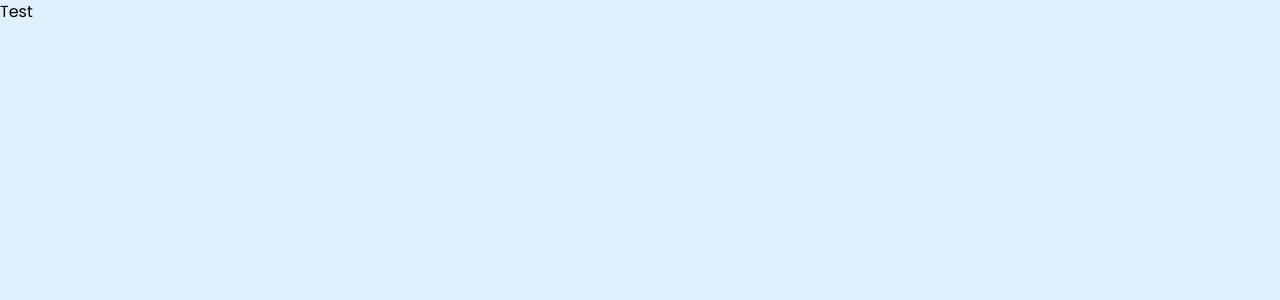
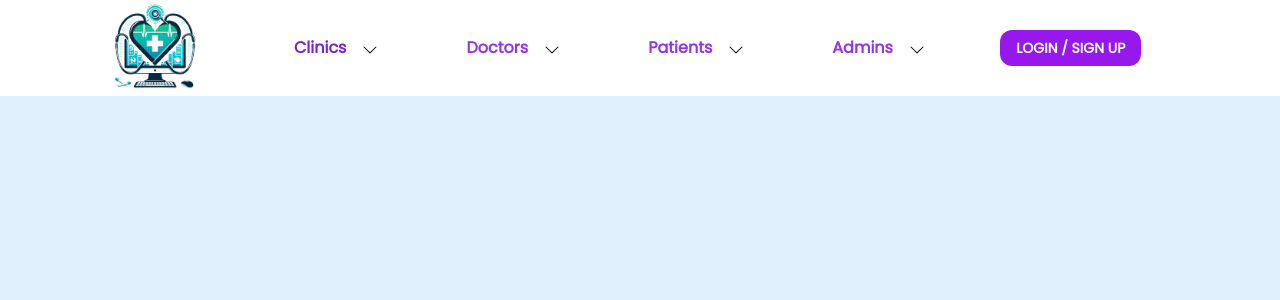
Before and after one commit to abdulkareemm/hospital_management_client, a React (Create React App) app: page / in a window 1280 px wide. Shown: the top 300 px of the page. Built offline with nearby package versions, Linux system fonts and the light colour scheme.

Commit message:
add navbar component

```diff
--- a/package.json
+++ b/package.json
@@ -50,6 +50,6 @@
     ]
   },
   "devDependencies": {
-    "tailwindcss": "^3.3.2"
+    "tailwindcss": "^3.4.10"
   }
 }
--- a/src/App.js
+++ b/src/App.js
@@ -1,8 +1,15 @@
 
+import { Toaster } from "react-hot-toast";
+import { BrowserRouter } from "react-router-dom";
+import {Nav} from "./components"
 function App() {
   return (
-    <div className="flex flex-col h-screen bg-[#e0f0fd] ">
+    <div className="flex flex-col h-screen bg-[#e0f0fd]">
+      <Toaster position="top-center" reverseOrder={true} />
+      <BrowserRouter>
+      <Nav/>
       Test
+      </BrowserRouter>
     </div>
   );
 }
--- /dev/null
+++ b/src/components/Navbar.jsx
@@ -0,0 +1,201 @@
+import React, { useEffect, useState } from "react";
+import { Link, useNavigate } from "react-router-dom";
+import { BsChevronDown } from "react-icons/bs";
+import logo from "../assets/images/logo.png";
+import { useDispatch, useSelector } from "react-redux";
+import { setUser } from "../redux/userSlice";
+
+const Navbar = () => {
+  const [navState, setNavState] = useState(false);
+  const { user } = useSelector((state) => state.user);
+  const navigate = useNavigate();
+  const dispatch = useDispatch();
+  const onNavScroll = () => {
+    if (window.scrollY > 30) {
+      setNavState(true);
+    } else {
+      setNavState(false);
+    }
+  };
+  useEffect(() => {
+    if (!user && localStorage.getItem("user")) {
+      dispatch(setUser(JSON.parse(localStorage.getItem("user"))));
+    }
+    window.addEventListener("scroll", onNavScroll);
+    return () => {
+      window.removeEventListener("scroll", onNavScroll);
+    };
+  }, []);
+  return (
+    <header
+      className={`${
+        navState
+          ? "fixed top-0 left-0 right-0 h-[14vh] flex items-center justify-center z-50  bg-white"
+          : "absolute top-0 left-0 right-0 opacity-100 z-50  bg-white"
+      }`}
+    >
+      <div className="care-container">
+        <nav className="flex items-center justify-between">
+          {/* image */}
+          <div className="">
+            <a href="/" target="_top">
+              <img
+                src={logo}
+                alt="logo"
+                className={`w-24 h-24 ${navState && "filter brightness-0"}`}
+              />
+            </a>
+          </div>
+          {/* Doctors Clinics Patients  Admin */}
+          <div className="flex items-center gap-10  ">
+            <div className="group relative cursor-pointer py-2">
+              <div className="flex items-center justify-between  px-4">
+                <h1 className=" text-base font-bold menu-hover my-2 py-2 text-purple-700 lg:mx-4 group-hover:text-purple-400 ">
+                  Clinics
+                </h1>
+                <BsChevronDown className="rotate-0 cursor-pointer transition-all duration-300 w-4 mt-1 group-hover:rotate-180 group-hover:text-[#853288b3]" />
+              </div>
+              <div className="invisible absolute z-50 flex w-[200px] flex-col bg-gray-100 py-1  text-purple-600 shadow-xl group-hover:visible">
+                {user?.role !== "clinic" && (
+                  <>
+                    <a
+                      className="my-1  hover:px-4 group-hover:text-[#853288b3] block  py-1 font-semibold text-purple-600 md:mx-2 transition-al "
+                      href="/clinic/login"
+                    >
+                      Login
+                    </a>
+                    <hr />
+                  </>
+                )}
+                {user?.role === "clinic" && (
+                  <a
+                    className="my-1  hover:px-4 group-hover:text-[#853288b3]  block  py-1 font-semibold text-purple-600 md:mx-2 transition-all "
+                    href="/clinic/dashboard"
+                  >
+                    Dashboard
+                  </a>
+                )}
+              </div>
+            </div>
+            <div className="group relative cursor-pointer py-2">
+              <div className="flex items-center justify-between  px-4">
+                <h1 className="text-base font-bold menu-hover my-2 py-2 text-purple-600 lg:mx-4 group-hover:text-[#853288b3]">
+                  Doctors
+                </h1>
+                <BsChevronDown className="rotate-0 cursor-pointer transition-all duration-300 w-4 mt-1 group-hover:rotate-180 group-hover:text-[#853288b3]" />
+              </div>
+              <div className="invisible absolute z-50 flex w-[200px] flex-col bg-gray-100 py-1  text-purple-600 shadow-xl group-hover:visible">
+                {user?.role !== "docotr" && (
+                  <>
+                    <a
+                      className="my-1  hover:px-4 hover:text-[#853288b3]  block  py-1 font-semibold text-purple-600  md:mx-2 transition-all "
+                      href="/doctor/login"
+                    >
+                      Login
+                    </a>
+                    <hr />
+                  </>
+                )}
+
+                {user?.role === "docotr" && (
+                  <Link
+                    className="my-1  hover:px-4 hover:text-[#853288b3]  block  py-1 font-semibold text-purple-600 md:mx-2 transition-all  "
+                    to={"/doctor/dashboard"}
+                  >
+                    Dashboard
+                  </Link>
+                )}
+              </div>
+            </div>
+            <div className="group relative cursor-pointer py-2">
+              <div className="flex items-center justify-between  px-4">
+                <h1 className="text-base font-bold menu-hover my-2 py-2 text-purple-600 lg:mx-4 group-hover:text-[#853288b3]">
+                  Patients
+                </h1>
+                <BsChevronDown className="rotate-0 cursor-pointer transition-all duration-300 w-4 mt-1 group-hover:rotate-180 group-hover:text-[#853288b3]" />
+              </div>
+              <div className="invisible absolute z-50 flex w-[240px] flex-col bg-gray-100 py-1  text-purple-600 shadow-xl group-hover:visible">
+                {user?.role !== "patient" && (
+                  <>
+                    <a
+                      className="my-1  hover:px-4 hover:text-[#853288b3]  block  py-1 font-semibold text-purple-600 md:mx-2 transition-all "
+                      href="/login"
+                    >
+                      Login
+                    </a>
+                    <hr />
+                    <a
+                      className="my-1  hover:px-4 hover:text-[#853288b3]  block  py-1 font-semibold text-purple-600 md:mx-2 transition-all "
+                      href="/register"
+                    >
+                      Register
+                    </a>
+                    <hr />
+                  </>
+                )}
+
+                {user?.role === "patient" && (
+                  <a className="my-1  hover:px-4 hover:text-[#853288b3]  block  py-1 font-semibold text-purple-600 md:mx-2 transition-all">
+                    Make appointment
+                  </a>
+                )}
+              </div>
+            </div>
+            <div className="group relative cursor-pointer py-2">
+              <div className="flex items-center justify-between  px-4">
+                <h1 className="text-base font-bold menu-hover my-2 py-2 text-purple-600 lg:mx-4 group-hover:text-[#853288b3]">
+                  Admins
+                </h1>
+                <BsChevronDown className="rotate-0 cursor-pointer transition-all duration-300 w-4 mt-1 group-hover:rotate-180 group-hover:text-[#853288b3]" />
+              </div>
+              <div className="invisible absolute z-50 flex w-[200px] flex-col bg-gray-100 py-1  text-purple-600 shadow-xl group-hover:visible">
+                {user?.role !== "admin" && (
+                  <>
+                    <a
+                      className="my-1  hover:px-4 hover:text-[#853288b3]  block  py-1 font-semibold text-purple-600 md:mx-2 transition-all  "
+                      href="/admin/login"
+                    >
+                      Login
+                    </a>
+                    <hr />
+                  </>
+                )}
+                {user?.role === "admin" && (
+                  <a
+                    className="my-1  hover:px-4 hover:text-[#853288b3]  block  py-1 font-semibold text-purple-600  md:mx-2 transition-all "
+                    href="/admin/dashboard"
+                  >
+                    Dashboard
+                  </a>
+                )}
+              </div>
+            </div>
+          </div>
+          {/* Login Register*/}
+          {user ? (
+            <button
+              className="mr-8 bg-[#9718ec] p-2 w-[100px] text-white rounded-md"
+              onClick={() => {
+                navigate("/");
+                localStorage.clear();
+                dispatch(setUser(null));
+              }}
+            >
+              Logout
+            </button>
+          ) : (
+            <div className="mr-8">
+              <a href="/login">
+                <div className="font-semibold text-sm text-white bg-[#9718ec] px-4 py-2 rounded-xl">
+                  LOGIN / SIGN UP
+                </div>
+              </a>
+            </div>
+          )}
+        </nav>
+      </div>
+    </header>
+  );
+};
+
+export default Navbar;
--- /dev/null
+++ b/src/components/index.js
@@ -0,0 +1 @@
+export {default as Nav} from "./Navbar.jsx"
--- a/tailwind.config.js
+++ b/tailwind.config.js
@@ -1,6 +1,7 @@
 /** @type {import('tailwindcss').Config} */
 module.exports = {
-  content: ["./src/**/*.{js,jsx,ts,tsx}"],
+  content: ["./src/**/*.{js,jsx,ts,tsx}",
+],
   theme: {
     extend: {},
   },
```
Also changed, not shown: src/assets/images/logo.png (added), 1 other file (tests, documents, lock files or other folders).
